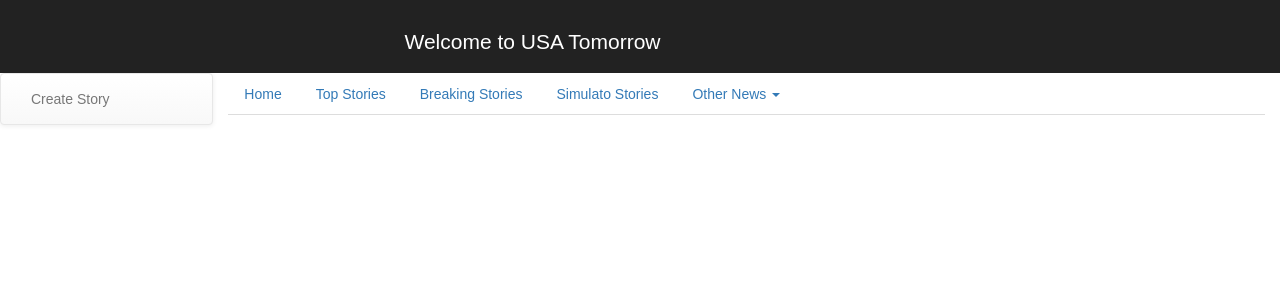
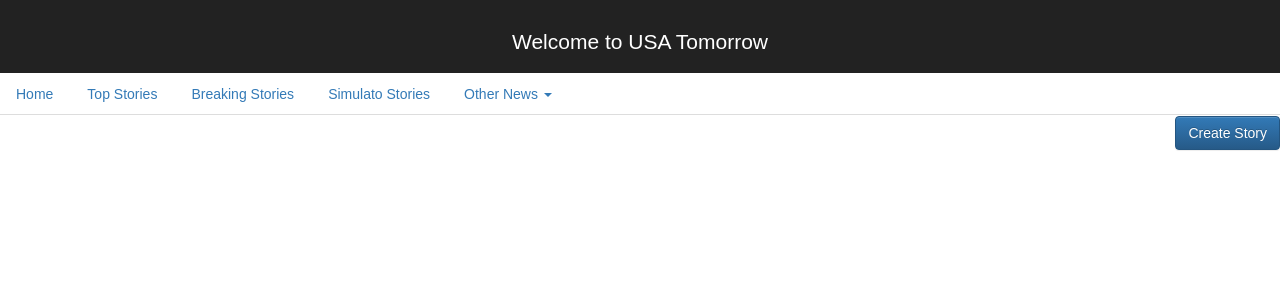
Before and after one commit to GannettDigital/simulato-test-site, a React (Create React App) app: page / in a window 1280 px wide. Shown: the top 300 px of the page. Built offline with nearby package versions, Linux system fonts and the light colour scheme.

Commit message:
issue-8: modified designs per comments

```diff
--- a/src/App.css
+++ b/src/App.css
@@ -34,3 +34,7 @@
   width: 100%;
   overflow: hidden;
 }
+
+.navButton {
+  text-align: center;
+}
--- a/src/App.js
+++ b/src/App.js
@@ -1,9 +1,7 @@
 import React, { Component } from 'react';
-import { Grid, Row, Col, Nav,
-  NavItem, NavDropdown, MenuItem, Tab } from 'react-bootstrap';
+import { Grid } from 'react-bootstrap';
 import './App.css';
-import NewsArticleRows from './news-article-rows';
-import SideBar from './side-bar';
+import MainContentView from './main-content-view.js';
 
 class App extends Component {
 
@@ -11,46 +9,7 @@ class App extends Component {
     return (
       <div>
         <Grid fluid>
-          <Row className="App-header" id="siteHeader">
-            <Col xs={10} md={10}>
-              <header>
-                <h1 className="App-title">Welcome to USA Tomorrow</h1>
-              </header>
-            </Col>
-          </Row>
-          <Col xs={2} md={2}>
-            <Row className="side-bar">
-              <SideBar />
-            </Row>
-          </Col>
-          <Col xs={10} md={10}>
-          <Tab.Container id="main-tab-content">
-            <Row className="clearFix">
-              <Col sm={12}>
-                <Nav bsStyle="tabs">
-                  <NavItem eventKey={1}>Home</NavItem>
-                  <NavItem eventKey={2}>Top Stories</NavItem>
-                  <NavItem eventKey={3}>Breaking Stories</NavItem>
-                  <NavItem eventKey={4}>Simulato Stories</NavItem>
-                  <NavDropdown eventKey={5} title="Other News" id="nav-dropdown">
-                    <MenuItem eventKey="4.1">Here</MenuItem>
-                    <MenuItem eventKey="4.2">There</MenuItem>
-                    <MenuItem eventKey="4.3">Anywhere</MenuItem>
-                    <MenuItem eventKey="4.4">Green Eggs and Ham</MenuItem>
-                  </NavDropdown>
-                </Nav>
-              </Col>
-              <Col sm={12}>
-                <Tab.Content animation>
-                  <Tab.Pane eventKey={1}><Row className="App-body"><NewsArticleRows /></Row></Tab.Pane>
-                  <Tab.Pane eventKey={2}><Row className="App-body"><NewsArticleRows /></Row></Tab.Pane>
-                  <Tab.Pane eventKey={3}><Row className="App-body"><NewsArticleRows /></Row></Tab.Pane>
-                  <Tab.Pane eventKey={4}><Row className="App-body"><NewsArticleRows /></Row></Tab.Pane>
-                </Tab.Content>
-              </Col>
-            </Row>
-          </Tab.Container>
-          </Col>
+          <MainContentView />
         </Grid>
       </div>
     );
--- a/src/side-bar.js
+++ b/src/create-story-footer.js
@@ -1,8 +1,8 @@
 import React from 'react';
-import {Navbar, Nav, NavItem } from 'react-bootstrap';
+import {Button } from 'react-bootstrap';
 import CreateStoryModal from './create-story-modal.js';
 
-export default class SideBar extends React.Component {
+export default class CreateStoryFooter extends React.Component {
   constructor(props) {
     super(props);
     this.state = {
@@ -24,13 +24,11 @@ export default class SideBar extends React.Component {
   render() {
     return (
     <div>
-      <Navbar>
-        <Nav>
-          <NavItem id= "createStoryButton" onClick={this.handleShow}>
-                Create Story
-          </NavItem>
-        </Nav>
-      </Navbar>
+      <footer className="pull-right">
+        <Button bsStyle="primary" id= "createStoryButton" onClick={this.handleShow}>
+          Create Story
+        </Button>
+      </footer>
       <CreateStoryModal
         handleClose={this.handleClose}
         show={this.state.showStoryModal}
--- /dev/null
+++ b/src/main-content-view.js
@@ -0,0 +1,56 @@
+import React from 'react';
+import {Nav, NavItem, Row, Col,
+        Tab, MenuItem, NavDropdown} from 'react-bootstrap';
+import CreateStoryFooter from './create-story-footer.js';
+import NewsArticleRows from './news-article-rows.js';
+
+export default class MainContentView extends React.Component {
+  render() {
+    return (
+        <div>
+        <Row className="App-header" id="siteHeader">
+            <Col xs={12} md={12}>
+            <header>
+                <h1 className="App-title">Welcome to USA Tomorrow</h1>
+            </header>
+            </Col>
+        </Row>
+        <Row>
+            <Col xs={12} md={12}>
+            <Tab.Container id="main-tab-content">
+                <Row className="clearFix">
+                <Col sm={12}>
+                    <Nav bsStyle="tabs">
+                    <NavItem eventKey={1}>Home</NavItem>
+                    <NavItem eventKey={2}>Top Stories</NavItem>
+                    <NavItem eventKey={3}>Breaking Stories</NavItem>
+                    <NavItem eventKey={4}>Simulato Stories</NavItem>
+                    <NavDropdown eventKey={5} title="Other News" id="nav-dropdown">
+                        <MenuItem eventKey="4.1">Here</MenuItem>
+                        <MenuItem eventKey="4.2">There</MenuItem>
+                        <MenuItem eventKey="4.3">Anywhere</MenuItem>
+                        <MenuItem eventKey="4.4">Green Eggs and Ham</MenuItem>
+                    </NavDropdown>
+                    </Nav>
+                </Col>
+                <Col sm={12}>
+                    <Tab.Content animation>
+                    <Tab.Pane eventKey={1}><Row className="App-body"><NewsArticleRows /></Row></Tab.Pane>
+                    <Tab.Pane eventKey={2}><Row className="App-body"><NewsArticleRows /></Row></Tab.Pane>
+                    <Tab.Pane eventKey={3}><Row className="App-body"><NewsArticleRows /></Row></Tab.Pane>
+                    <Tab.Pane eventKey={4}><Row className="App-body"><NewsArticleRows /></Row></Tab.Pane>
+                    </Tab.Content>
+                </Col>
+                </Row>
+            </Tab.Container>
+            </Col>
+        </Row>
+        <Row>
+            <Col sm={12}>
+                <CreateStoryFooter />
+            </Col>
+        </Row>
+        </div>
+    );
+  }
+}
```
